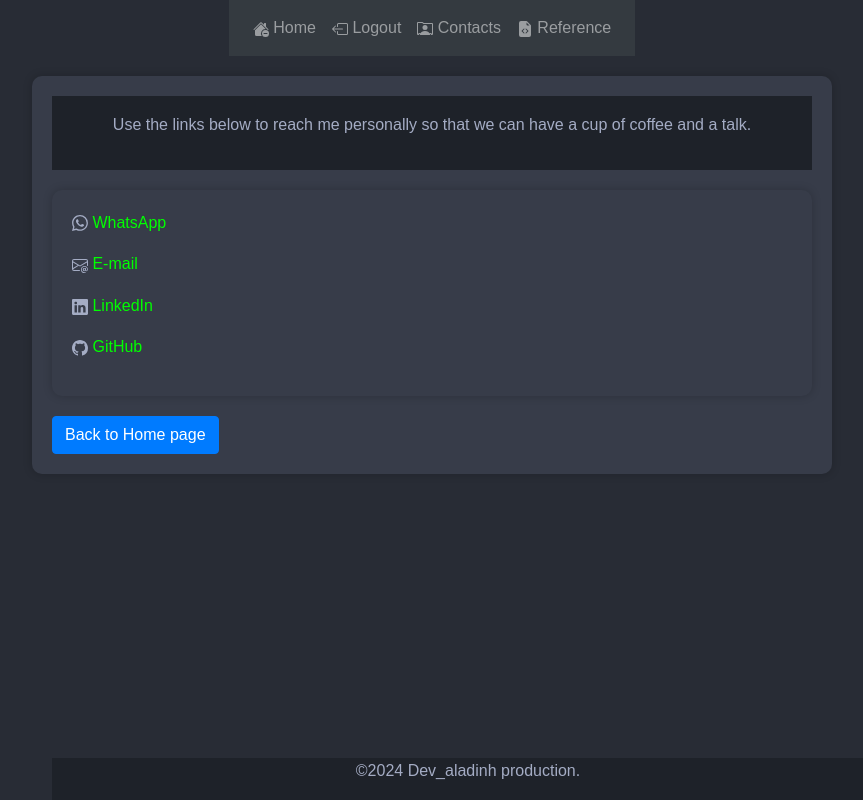
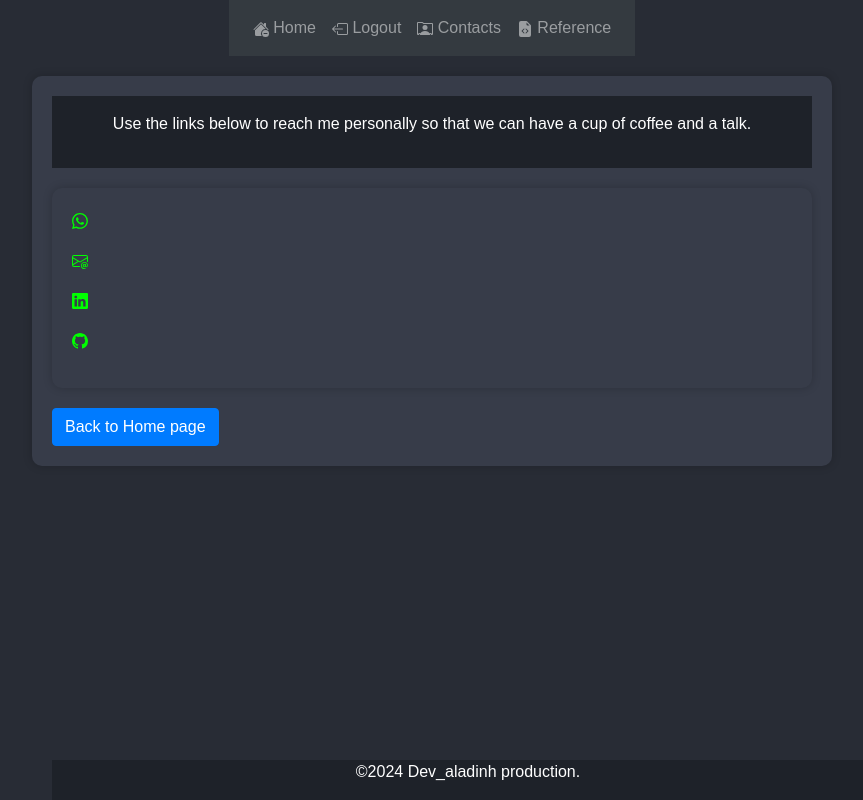
Before and after one commit to harizonelopez/quiz-app, a Flask app: page /contact in a window 1280 px wide. Shown: the whole page, without its empty margins (208-1071 px from the left). Run offline with Flask 3, Linux system fonts and the light colour scheme; some libraries are stand-ins or nearby versions.

Commit message:
Update contacts.html

```diff
--- a/templates/contacts.html
+++ b/templates/contacts.html
@@ -7,7 +7,6 @@
 <head>
     <meta charset="UTF-8">
     <meta name="viewport" content="width=device-width, initial-scale=1.0">
-    <title>Contacts</title>
     <style>
         body {
             display: flex;
@@ -25,20 +24,6 @@
             background-color: #1e2229;
             text-align: center;
             padding: 1em;
-        }
-
-        h1, h2 {
-            color: #61dafb;
-        }
-
-        h3 {
-            line-height: 1.6;
-            color: #FF1493;
-        }
-
-        p, li, tr {
-            line-height: 1.6;
-            color: #a4acc4;
         }
 
         section {
@@ -78,19 +63,19 @@
         </header>
 
         <section>
-            <p> <svg xmlns="http://www.w3.org/2000/svg" width="16" height="16" fill="currentColor" class="bi bi-whatsapp" viewBox="0 0 16 16">
+            <p><a href="https://wa.me/+254769405130?text=Hello%20Harizone,%20I%20want%20to%20contact%20you!" target="_blank"><svg xmlns="http://www.w3.org/2000/svg" width="16" height="16" fill="currentColor" class="bi bi-whatsapp" viewBox="0 0 16 16">
                 <path d="M13.601 2.326A7.85 7.85 0 0 0 7.994 0C3.627 0 .068 3.558.064 7.926c0 1.399.366 2.76 1.057 3.965L0 16l4.204-1.102a7.9 7.9 0 0 0 3.79.965h.004c4.368 0 7.926-3.558 7.93-7.93A7.9 7.9 0 0 0 13.6 2.326zM7.994 14.521a6.6 6.6 0 0 1-3.356-.92l-.24-.144-2.494.654.666-2.433-.156-.251a6.56 6.56 0 0 1-1.007-3.505c0-3.626 2.957-6.584 6.591-6.584a6.56 6.56 0 0 1 4.66 1.931 6.56 6.56 0 0 1 1.928 4.66c-.004 3.639-2.961 6.592-6.592 6.592m3.615-4.934c-.197-.099-1.17-.578-1.353-.646-.182-.065-.315-.099-.445.099-.133.197-.513.646-.627.775-.114.133-.232.148-.43.05-.197-.1-.836-.308-1.592-.985-.59-.525-.985-1.175-1.103-1.372-.114-.198-.011-.304.088-.403.087-.088.197-.232.296-.346.1-.114.133-.198.198-.33.065-.134.034-.248-.015-.347-.05-.099-.445-1.076-.612-1.47-.16-.389-.323-.335-.445-.34-.114-.007-.247-.007-.38-.007a.73.73 0 0 0-.529.247c-.182.198-.691.677-.691 1.654s.71 1.916.81 2.049c.098.133 1.394 2.132 3.383 2.992.47.205.84.326 1.129.418.475.152.904.129 1.246.08.38-.058 1.171-.48 1.338-.943.164-.464.164-.86.114-.943-.049-.084-.182-.133-.38-.232"/>
-              </svg><a href="https://wa.me/+254769405130?text=Hello%20Harizone,%20I%20want%20to%20contact%20you!" target="_blank"> WhatsApp </a> </p>
-            <p> <svg xmlns="http://www.w3.org/2000/svg" width="16" height="16" fill="currentColor" class="bi bi-envelope-at" viewBox="0 0 16 16">
+              </svg></a></p>
+            <p><a href="mailto:harizonelopez23@gmail.com"><svg xmlns="http://www.w3.org/2000/svg" width="16" height="16" fill="currentColor" class="bi bi-envelope-at" viewBox="0 0 16 16">
                 <path d="M2 2a2 2 0 0 0-2 2v8.01A2 2 0 0 0 2 14h5.5a.5.5 0 0 0 0-1H2a1 1 0 0 1-.966-.741l5.64-3.471L8 9.583l7-4.2V8.5a.5.5 0 0 0 1 0V4a2 2 0 0 0-2-2zm3.708 6.208L1 11.105V5.383zM1 4.217V4a1 1 0 0 1 1-1h12a1 1 0 0 1 1 1v.217l-7 4.2z"/>
                 <path d="M14.247 14.269c1.01 0 1.587-.857 1.587-2.025v-.21C15.834 10.43 14.64 9 12.52 9h-.035C10.42 9 9 10.36 9 12.432v.214C9 14.82 10.438 16 12.358 16h.044c.594 0 1.018-.074 1.237-.175v-.73c-.245.11-.673.18-1.18.18h-.044c-1.334 0-2.571-.788-2.571-2.655v-.157c0-1.657 1.058-2.724 2.64-2.724h.04c1.535 0 2.484 1.05 2.484 2.326v.118c0 .975-.324 1.39-.639 1.39-.232 0-.41-.148-.41-.42v-2.19h-.906v.569h-.03c-.084-.298-.368-.63-.954-.63-.778 0-1.259.555-1.259 1.4v.528c0 .892.49 1.434 1.26 1.434.471 0 .896-.227 1.014-.643h.043c.118.42.617.648 1.12.648m-2.453-1.588v-.227c0-.546.227-.791.573-.791.297 0 .572.192.572.708v.367c0 .573-.253.744-.564.744-.354 0-.581-.215-.581-.8Z"/>
-              </svg><a href="mailto:harizonelopez23@gmail.com"> E-mail </a></p>
-            <p> <svg xmlns="http://www.w3.org/2000/svg" width="16" height="16" fill="currentColor" class="bi bi-linkedin" viewBox="0 0 16 16">
+              </svg></a></p>
+            <p><a href="https://www.linkedin.com/in/harizone-lopez-a267b625b" target="_blank"><svg xmlns="http://www.w3.org/2000/svg" width="16" height="16" fill="currentColor" class="bi bi-linkedin" viewBox="0 0 16 16">
                 <path d="M0 1.146C0 .513.526 0 1.175 0h13.65C15.474 0 16 .513 16 1.146v13.708c0 .633-.526 1.146-1.175 1.146H1.175C.526 16 0 15.487 0 14.854zm4.943 12.248V6.169H2.542v7.225zm-1.2-8.212c.837 0 1.358-.554 1.358-1.248-.015-.709-.52-1.248-1.342-1.248S2.4 3.226 2.4 3.934c0 .694.521 1.248 1.327 1.248zm4.908 8.212V9.359c0-.216.016-.432.08-.586.173-.431.568-.878 1.232-.878.869 0 1.216.662 1.216 1.634v3.865h2.401V9.25c0-2.22-1.184-3.252-2.764-3.252-1.274 0-1.845.7-2.165 1.193v.025h-.016l.016-.025V6.169h-2.4c.03.678 0 7.225 0 7.225z"/>
-              </svg><a href="https://www.linkedin.com/in/harizone-lopez-a267b625b" target="_blank"> LinkedIn </a></p>
-            <p> <svg xmlns="http://www.w3.org/2000/svg" width="16" height="16" fill="currentColor" class="bi bi-github" viewBox="0 0 16 16">
+              </svg></a></p>
+            <p><a href="https://github.com/harizonelopez" target="_blank"><svg xmlns="http://www.w3.org/2000/svg" width="16" height="16" fill="currentColor" class="bi bi-github" viewBox="0 0 16 16">
                 <path d="M8 0C3.58 0 0 3.58 0 8c0 3.54 2.29 6.53 5.47 7.59.4.07.55-.17.55-.38 0-.19-.01-.82-.01-1.49-2.01.37-2.53-.49-2.69-.94-.09-.23-.48-.94-.82-1.13-.28-.15-.68-.52-.01-.53.63-.01 1.08.58 1.23.82.72 1.21 1.87.87 2.33.66.07-.52.28-.87.51-1.07-1.78-.2-3.64-.89-3.64-3.95 0-.87.31-1.59.82-2.15-.08-.2-.36-1.02.08-2.12 0 0 .67-.21 2.2.82.64-.18 1.32-.27 2-.27s1.36.09 2 .27c1.53-1.04 2.2-.82 2.2-.82.44 1.1.16 1.92.08 2.12.51.56.82 1.27.82 2.15 0 3.07-1.87 3.75-3.65 3.95.29.25.54.73.54 1.48 0 1.07-.01 1.93-.01 2.2 0 .21.15.46.55.38A8.01 8.01 0 0 0 16 8c0-4.42-3.58-8-8-8"/>
-              </svg><a href="https://github.com/harizonelopez" target="_blank"> GitHub </a></p>
+              </svg></a></p>
         </section>
 
         <form method='POST'>
```
